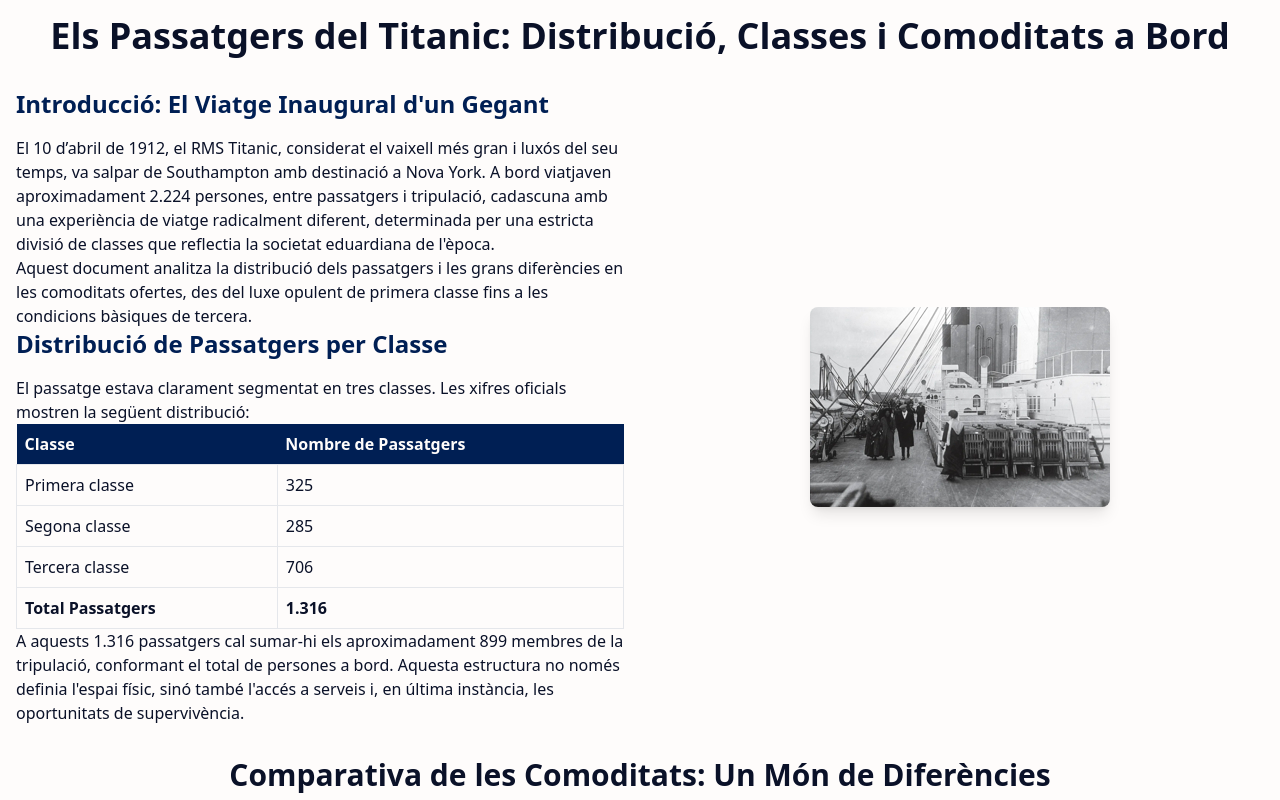
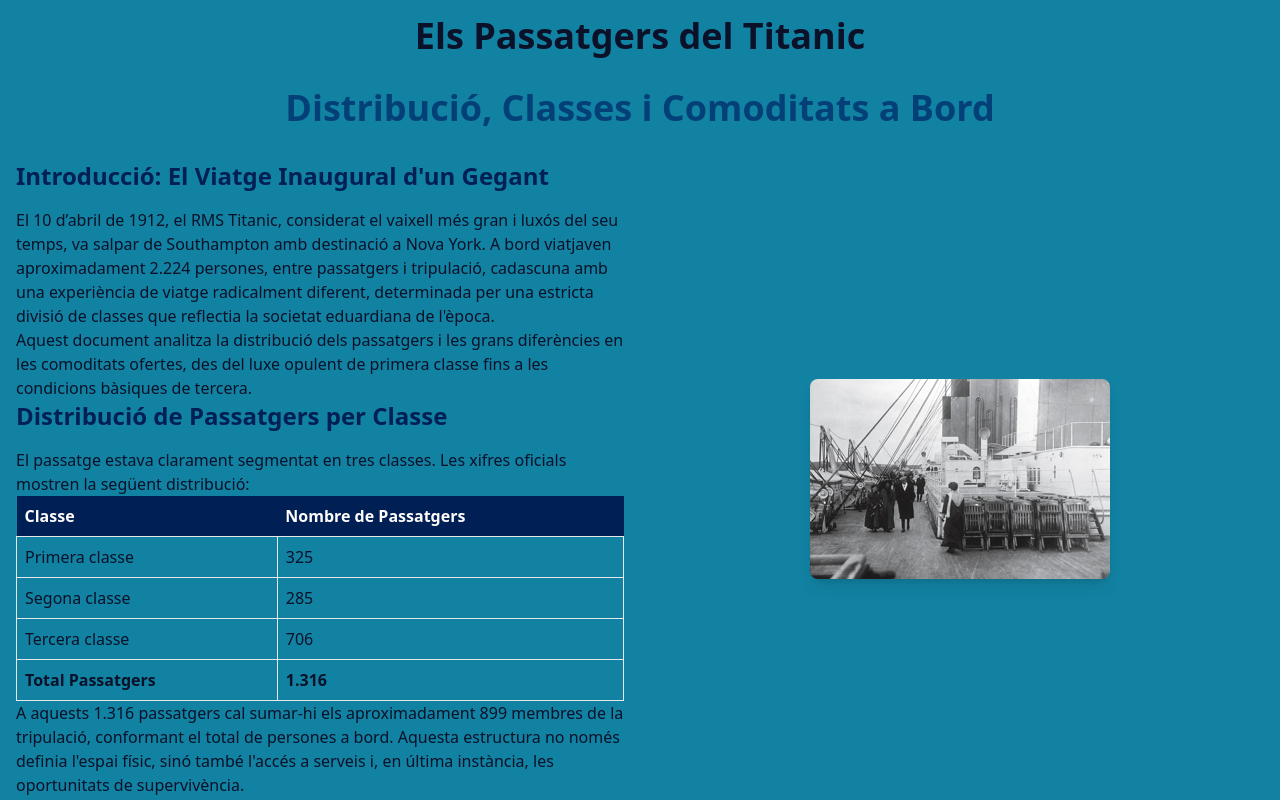
Before and after one commit to Mado1968/API, a website: page public/documentacio.html in a window 1280 px wide. Shown: the top 800 px of the page. Drawn offline with nearby package versions, Linux system fonts and the light colour scheme.

Commit message:
corregint colors

```diff
--- a/public/documentacio.html
+++ b/public/documentacio.html
@@ -15,15 +15,17 @@
                         'tertiary': '#034078',
                         'accent': '#1282A2',
                         'light': '#FEFCFB',
+                        'other': 	'#1282a2',
                     }
                 }
             }
         }
     </script>
 </head>
-<body class="bg-light text-primary">
+<body class="bg-other text-primary">
     <div class="container mx-auto p-4">
-        <h1 class="text-4xl font-bold text-primary mb-8 text-center">Els Passatgers del Titanic: Distribució, Classes i Comoditats a Bord</h1>
+        <h1 class="text-4xl font-bold text-primary mb-8 text-center">Els Passatgers del Titanic</h1>
+        <h2 class="text-4xl font-bold text-tertiary mb-8 text-center"> Distribució, Classes i Comoditats a Bord</h2>
 
         <div class="grid grid-cols-1 md:grid-cols-2 gap-8">
             <div class="prose">
```
